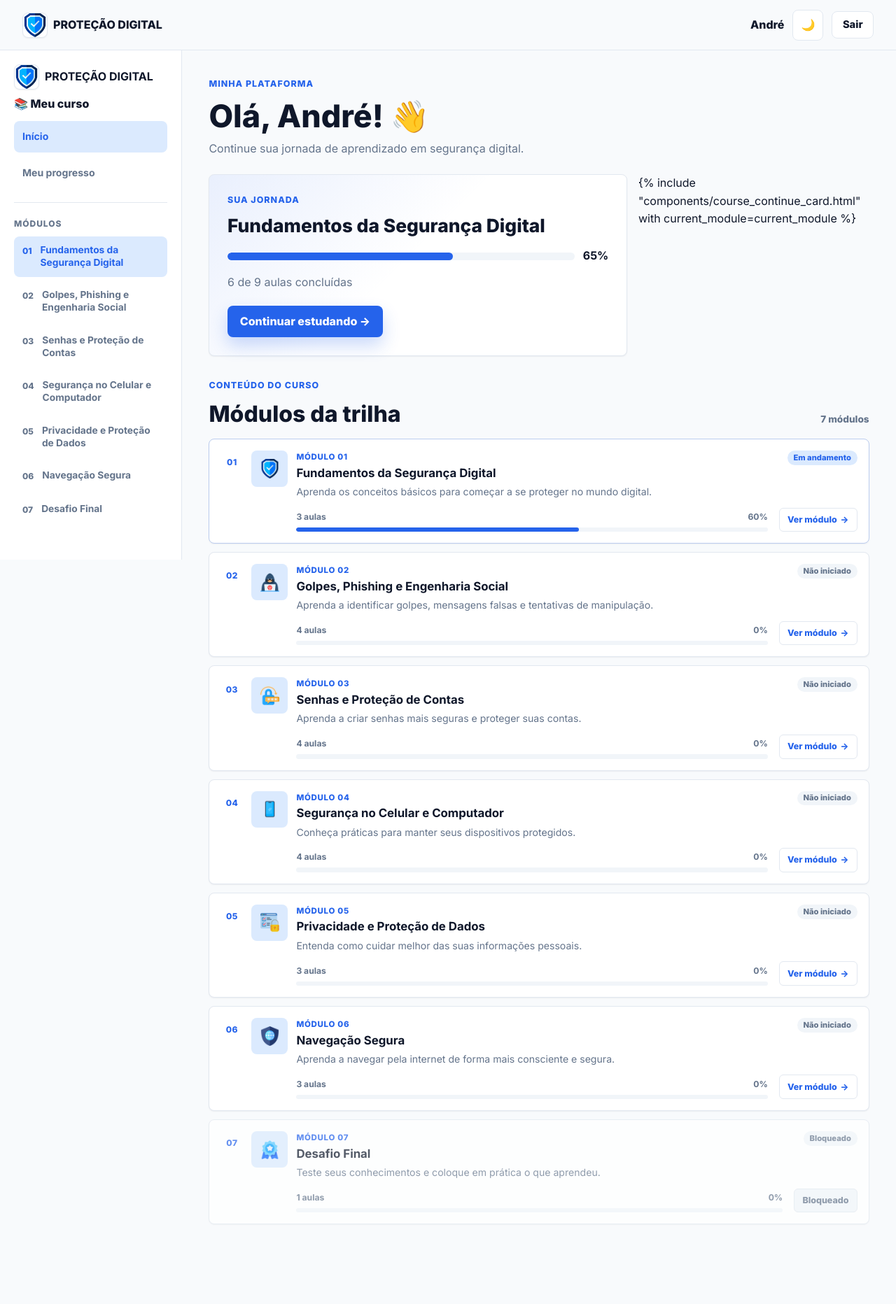
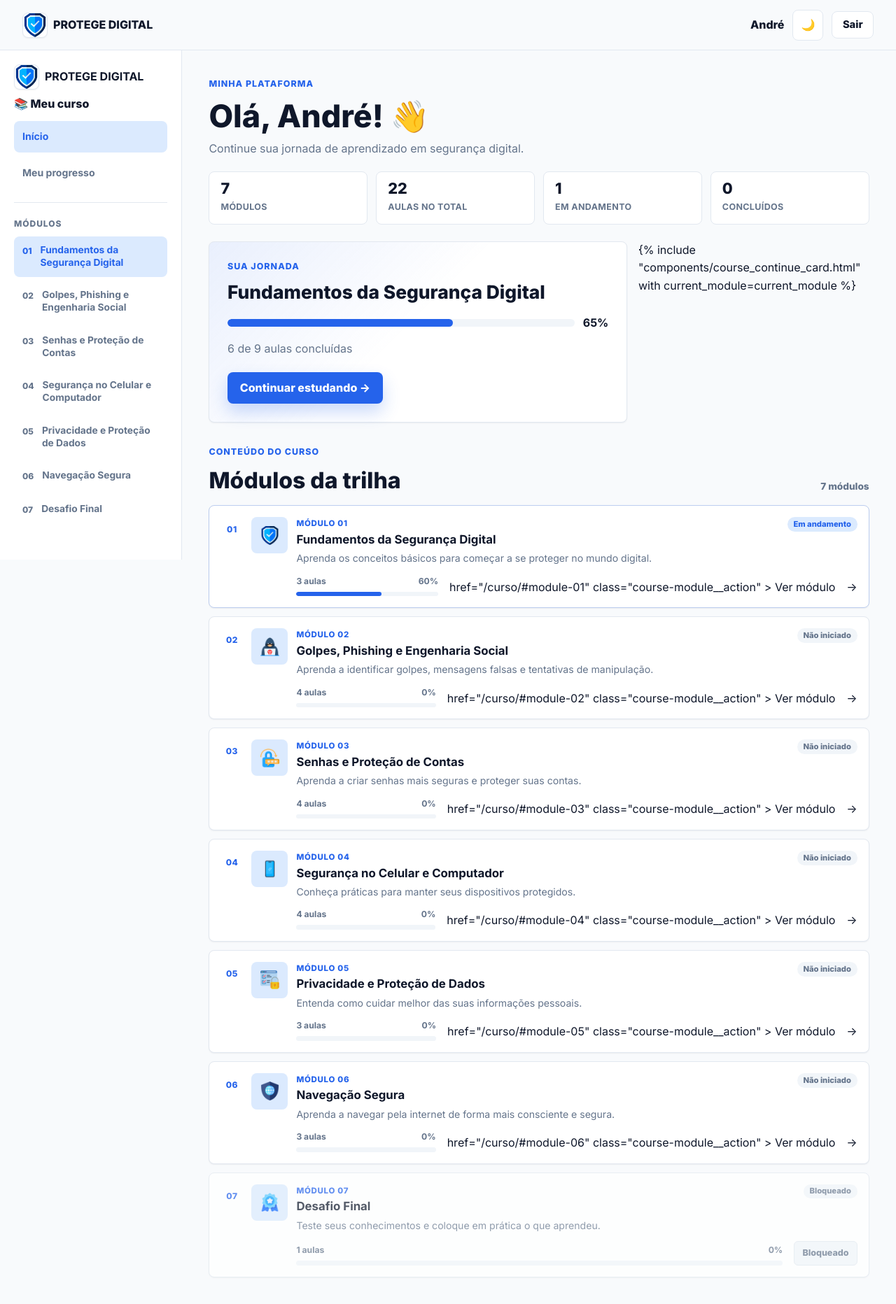
Before and after one commit to andreluis3/protege_digital, a Django app: page /curso/ in a window 1280 px wide. Shown: the whole page at 70% size. Before the commit the page ends 1750 px from the top, so only its background shows below. Run offline with Django 5.2, Linux system fonts and the light colour scheme.

Commit message:
melhorando a parte de cursos

```diff
--- a/core/templates/core/curso.html
+++ b/core/templates/core/curso.html
@@ -45,13 +45,15 @@
                     Continue sua jornada de aprendizado em segurança digital.
                 </p>
 
+                {% include "components/course_stats.html" with stats=stats %}
+
             </div>
 
 
             <!-- Dashboard -->
             <div class="course-dashboard">
 
-                {% include "components/course_progress.html" %}
+                {% include "components/course_progress.html" with current_module=current_module %}
 
                 {% include "components/course_continue_card.html"
                     with current_module=current_module
@@ -91,7 +93,10 @@
 
                     {% for module in modules %}
 
-                        <article class="course-module course-module--{{ module.status }}">
+                        <article
+                            class="course-module course-module--{{ module.status }}"
+                            id="module-{{ module.number }}"
+                        >
 
                             <div class="course-module__number">
                                 {{ module.number }}
@@ -152,8 +157,9 @@
                                             Bloqueado
                                         </button>
                                     {% else %}
-                                        <a
-                                            href="{% url 'core:curso' %}"
+                                        {# TODO: quando existir página de aula dedicada, trocar o href abaixo pela URL real usando module.slug #}
+
+                                            href="{% url 'core:curso' %}#module-{{ module.number }}"
                                             class="course-module__action"
                                         >
                                             Ver módulo
--- a/core/views.py
+++ b/core/views.py
@@ -1,19 +1,39 @@
 from django.shortcuts import render
 
+
+# =============================================================
+# DADOS DO CURSO
+# =============================================================
+#
+# Nesta etapa os módulos ainda são dados estáticos (sem model
+# no banco). O formato já foi pensado para migrar depois para um
+# app "learning" com models (Modulo, Aula, Progresso, Certificado)
+# sem precisar mudar os templates: cada módulo carrega um "slug"
+# (para futuras URLs de aula, ex: /curso/fundamentos-da-seguranca/)
+# e um "next_lesson" (para a próxima aula sugerida na retomada).
+# =============================================================
 
 COURSE_MODULES = [
     {
         "number": "01",
-        "icon": "assets/icons/shield_logo.png",
+        "slug": "fundamentos-da-seguranca-digital",
+        "icon": "assets/resources/icons/shield_logo.png",
         "title": "Fundamentos da Segurança Digital",
         "description": "Aprenda os conceitos básicos para começar a se proteger no mundo digital.",
         "lessons": 3,
         "progress": 60,
         "status": "in-progress",
         "status_label": "Em andamento",
+        # Aula sugerida ao retomar o curso (usada no "continue-card").
+        # Quando existir um model de Aula, isso vira uma FK/consulta real.
+        "next_lesson": {
+            "number": 2,
+            "title": "Por que a segurança digital é importante?",
+        },
     },
     {
         "number": "02",
+        "slug": "golpes-phishing-e-engenharia-social",
         "icon": "assets/resources/icons/cyber-criminal.png",
         "title": "Golpes, Phishing e Engenharia Social",
         "description": "Aprenda a identificar golpes, mensagens falsas e tentativas de manipulação.",
@@ -21,9 +41,11 @@ COURSE_MODULES = [
         "progress": 0,
         "status": "not-started",
         "status_label": "Não iniciado",
+        "next_lesson": None,
     },
     {
         "number": "03",
+        "slug": "senhas-e-protecao-de-contas",
         "icon": "assets/resources/icons/password.png",
         "title": "Senhas e Proteção de Contas",
         "description": "Aprenda a criar senhas mais seguras e proteger suas contas.",
@@ -31,9 +53,11 @@ COURSE_MODULES = [
         "progress": 0,
         "status": "not-started",
         "status_label": "Não iniciado",
+        "next_lesson": None,
     },
     {
         "number": "04",
+        "slug": "seguranca-no-celular-e-computador",
         "icon": "assets/resources/icons/cellphone1.png",
         "title": "Segurança no Celular e Computador",
         "description": "Conheça práticas para manter seus dispositivos protegidos.",
@@ -41,9 +65,11 @@ COURSE_MODULES = [
         "progress": 0,
         "status": "not-started",
         "status_label": "Não iniciado",
+        "next_lesson": None,
     },
     {
         "number": "05",
+        "slug": "privacidade-e-protecao-de-dados",
         "icon": "assets/resources/icons/protected.png",
         "title": "Privacidade e Proteção de Dados",
         "description": "Entenda como cuidar melhor das suas informações pessoais.",
@@ -51,9 +77,11 @@ COURSE_MODULES = [
         "progress": 0,
         "status": "not-started",
         "status_label": "Não iniciado",
+        "next_lesson": None,
     },
     {
         "number": "06",
+        "slug": "navegacao-segura",
         "icon": "assets/resources/icons/websecurity.png",
         "title": "Navegação Segura",
         "description": "Aprenda a navegar pela internet de forma mais consciente e segura.",
@@ -61,9 +89,11 @@ COURSE_MODULES = [
         "progress": 0,
         "status": "not-started",
         "status_label": "Não iniciado",
+        "next_lesson": None,
     },
     {
         "number": "07",
+        "slug": "desafio-final",
         "icon": "assets/resources/icons/award.png",
         "title": "Desafio Final",
         "description": "Teste seus conhecimentos e coloque em prática o que aprendeu.",
@@ -71,8 +101,39 @@ COURSE_MODULES = [
         "progress": 0,
         "status": "locked",
         "status_label": "Bloqueado",
+        "next_lesson": None,
     },
 ]
+
+
+def _with_computed_fields(modules):
+    """
+    Preenche campos derivados que os templates usam, para não
+    duplicar essa conta em cada componente (aulas concluídas a
+    partir do progresso, por exemplo). Fonte única da verdade
+    continua sendo "progress".
+    """
+    enriched = []
+    for module in modules:
+        module = dict(module)
+        module["completed_lessons"] = round(
+            module["progress"] / 100 * module["lessons"]
+        )
+        enriched.append(module)
+    return enriched
+
+
+def _course_stats(modules):
+    total_modules = len(modules)
+    total_lessons = sum(module["lessons"] for module in modules)
+    in_progress = sum(1 for module in modules if module["status"] == "in-progress")
+    completed = sum(1 for module in modules if module["status"] == "completed")
+    return {
+        "total_modules": total_modules,
+        "total_lessons": total_lessons,
+        "in_progress": in_progress,
+        "completed": completed,
+    }
 
 
 def home(request):
@@ -85,18 +146,20 @@ def home(request):
     )
 
 
-
-
 def sobre(request):
     return render(request, "core/sobre.html")
 
 
 def curso(request):
+    modules = _with_computed_fields(COURSE_MODULES)
+    current_module = modules[0]
+
     return render(
         request,
         "core/curso.html",
         {
-            "modules": COURSE_MODULES,
-            "current_module": COURSE_MODULES[0],
+            "modules": modules,
+            "current_module": current_module,
+            "stats": _course_stats(modules),
         },
     )
--- a/frontend/templates/components/course_sidebar.html
+++ b/frontend/templates/components/course_sidebar.html
@@ -7,7 +7,7 @@
             alt=""
             aria-hidden="true"
         >
-        <strong>Proteção Digital</strong>
+        <strong>Protege Digital</strong>
     </div>
 
     <nav>
--- /dev/null
+++ b/frontend/templates/components/course_stats.html
@@ -0,0 +1,18 @@
+<ul class="course-stats" aria-label="Resumo do curso">
+    <li>
+        <strong>{{ stats.total_modules }}</strong>
+        <span>Módulos</span>
+    </li>
+    <li>
+        <strong>{{ stats.total_lessons }}</strong>
+        <span>Aulas no total</span>
+    </li>
+    <li>
+        <strong>{{ stats.in_progress }}</strong>
+        <span>Em andamento</span>
+    </li>
+    <li>
+        <strong>{{ stats.completed }}</strong>
+        <span>Concluídos</span>
+    </li>
+</ul>
--- a/frontend/templates/components/course_topbar.html
+++ b/frontend/templates/components/course_topbar.html
@@ -1,13 +1,13 @@
 {% load static %}
 <header class="course-topbar">
-    <a class="course-brand" href="{% url 'core:home' %}" aria-label="Proteção Digital - Início">
+    <a class="course-brand" href="{% url 'core:home' %}" aria-label="Protege Digital - Início">
         <img
             class="brand-mark"
             src="{% static 'assets/resources/icons/shield_logo.png' %}"
             alt=""
             aria-hidden="true"
         >
-        <span>Proteção Digital</span>
+        <span>Protege Digital</span>
     </a>
 
     <div class="course-user-actions">
--- a/static/css/course.css
+++ b/static/css/course.css
@@ -253,6 +253,53 @@
 
 
 /* =========================================================
+   RESUMO RÁPIDO (STATS)
+   ========================================================= */
+
+.course-stats {
+    display: grid;
+    grid-template-columns: repeat(2, minmax(0, 1fr));
+
+    gap: var(--space-3);
+
+    padding: 0;
+    margin: var(--space-5) 0 0;
+
+    list-style: none;
+}
+
+.course-stats li {
+    padding: var(--space-3) var(--space-4);
+
+    border: 1px solid var(--color-border);
+
+    border-radius: var(--radius-md);
+
+    background: var(--color-surface);
+}
+
+.course-stats strong {
+    display: block;
+
+    color: var(--color-text);
+
+    font-size: 1.35rem;
+    font-weight: 800;
+    line-height: 1.1;
+}
+
+.course-stats span {
+    color: var(--color-muted);
+
+    font-size: 0.78rem;
+    font-weight: 700;
+
+    text-transform: uppercase;
+    letter-spacing: 0.03em;
+}
+
+
+/* =========================================================
    DASHBOARD
    ========================================================= */
 
@@ -272,6 +319,11 @@
 /*
    Os cards de progresso/continuação são componentes.
    Aqui controlamos apenas o posicionamento deles.
+
+   Observação: .module-meta / .module-progress abaixo pertencem
+   exclusivamente a esses cards de dashboard (progress-card /
+   continue-card). O card de módulo da lista usa o namespace BEM
+   .course-module__* e não compartilha essas classes.
 */
 
 .progress-card,
@@ -805,6 +857,13 @@
 }
 
 
+@media (min-width: 560px) {
+    .course-stats {
+        grid-template-columns: repeat(4, minmax(0, 1fr));
+    }
+}
+
+
 @media (max-width: 860px) {
 
     .course-topbar {
```
Also changed, not shown: frontend/templates/components/course_module_card.html (deleted, +0 -21 lines).
